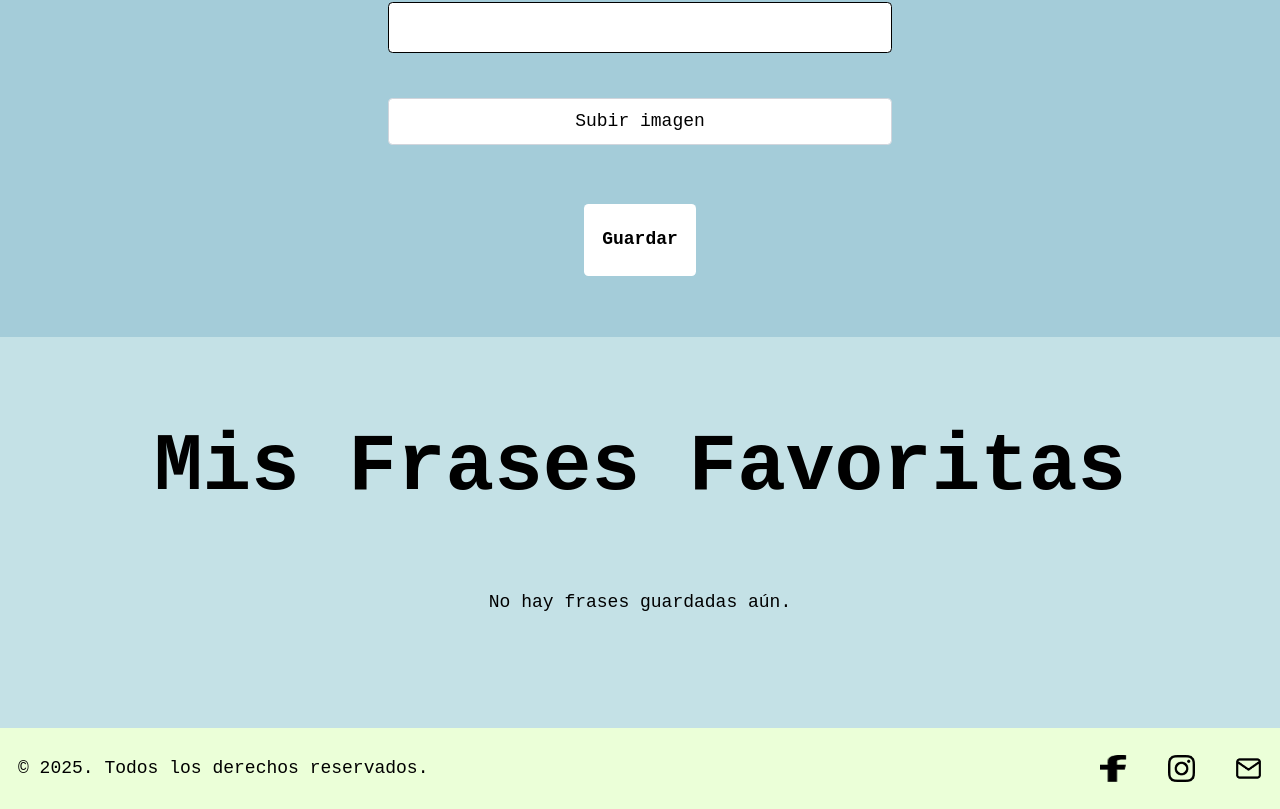
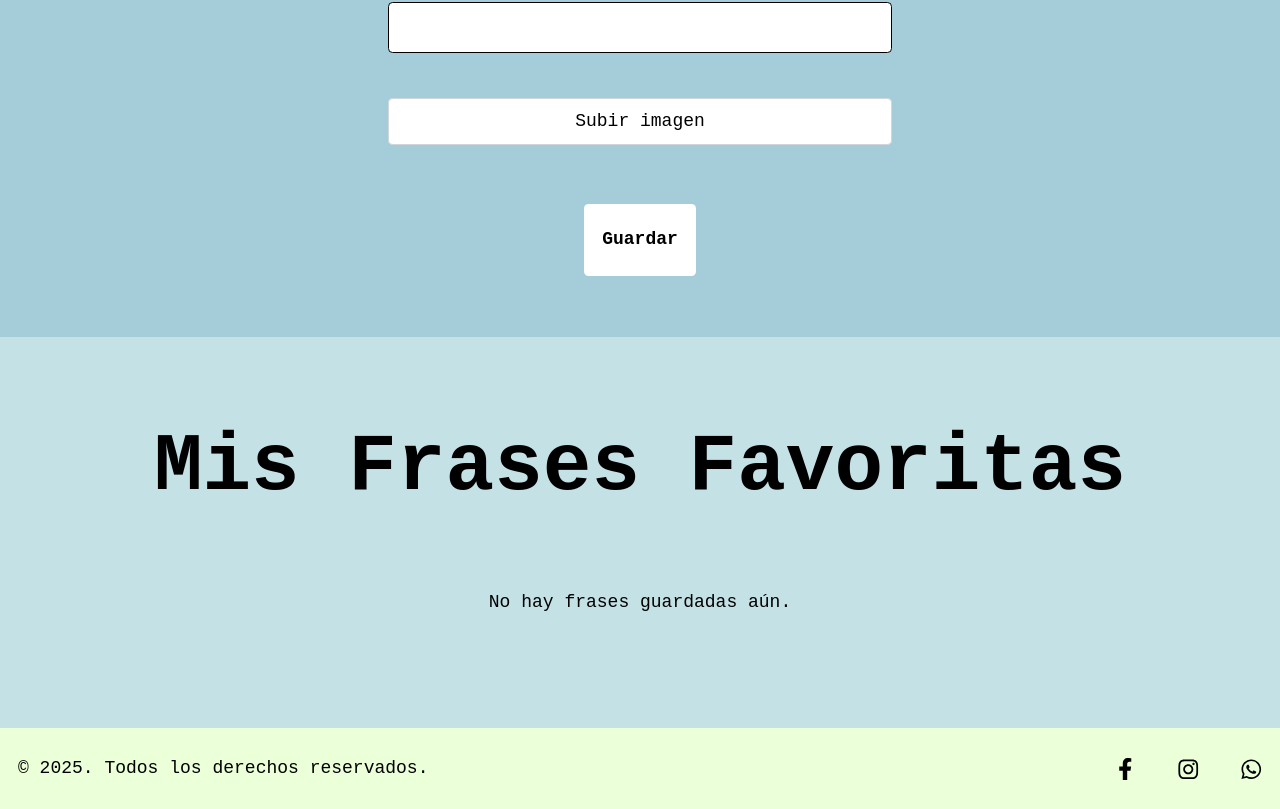
Before and after one commit to miaryl/p7_proyecto4, a React (Vite) app: page / in a window 1280 px wide. Shown: the part 1534-2343 px from the top of the page. Built offline with nearby package versions, Linux system fonts and the light colour scheme; a web font is replaced by a local one.

Commit message:
Se cambian los iconos de redes sociales con los de la libreria de react

```diff
--- a/src/components/footer.jsx
+++ b/src/components/footer.jsx
@@ -1,4 +1,5 @@
 import React from "react";
+import { FaFacebookF, FaInstagram, FaWhatsapp } from "react-icons/fa";
 
 function Footer() {
   return (
@@ -7,46 +8,37 @@ function Footer() {
         <p className="text-center md:text-right">
           © 2025. Todos los derechos reservados.
         </p>
-      <div className="flex gap-9">
-      <a
+        <div className="flex gap-9">
+          <a
             href="https://facebook.com"
             target="_blank"
             rel="noopener noreferrer"
             aria-label="Facebook"
-            className="hover:text-gray-300 transition"
+            className="hover:text-gray-300 transition text-xl"
           >
-            <img
-              src="src/assets/fb.png"
-              alt="Facebook"
-              className="w-6 h-6"
-            />
+            <FaFacebookF />
           </a>
+
           <a
             href="https://instagram.com"
             target="_blank"
             rel="noopener noreferrer"
             aria-label="Instagram"
-            className="hover:text-gray-300 transition"
+            className="hover:text-gray-300 transition text-xl"
           >
-            <img
-              src="src/assets/ig.png"
-              alt="Instagram"
-              className="w-6 h-6"
-            />
+            <FaInstagram />
           </a>
+
           <a
-            href="mailto:tucorreo@ejemplo.com"
-            aria-label="Email"
-            className="hover:text-gray-300 transition"
+            href="https://wa.me/1234567890"
+            target="_blank"
+            rel="noopener noreferrer"
+            aria-label="WhatsApp"
+            className="hover:text-gray-300 transition text-xl"
           >
-            <img
-              src="src/assets/mail.png"
-              alt="Email"
-              className="w-6 h-6"
-            />
+            <FaWhatsapp />
           </a>
         </div>
-
       </div>
     </footer>
   );
```
